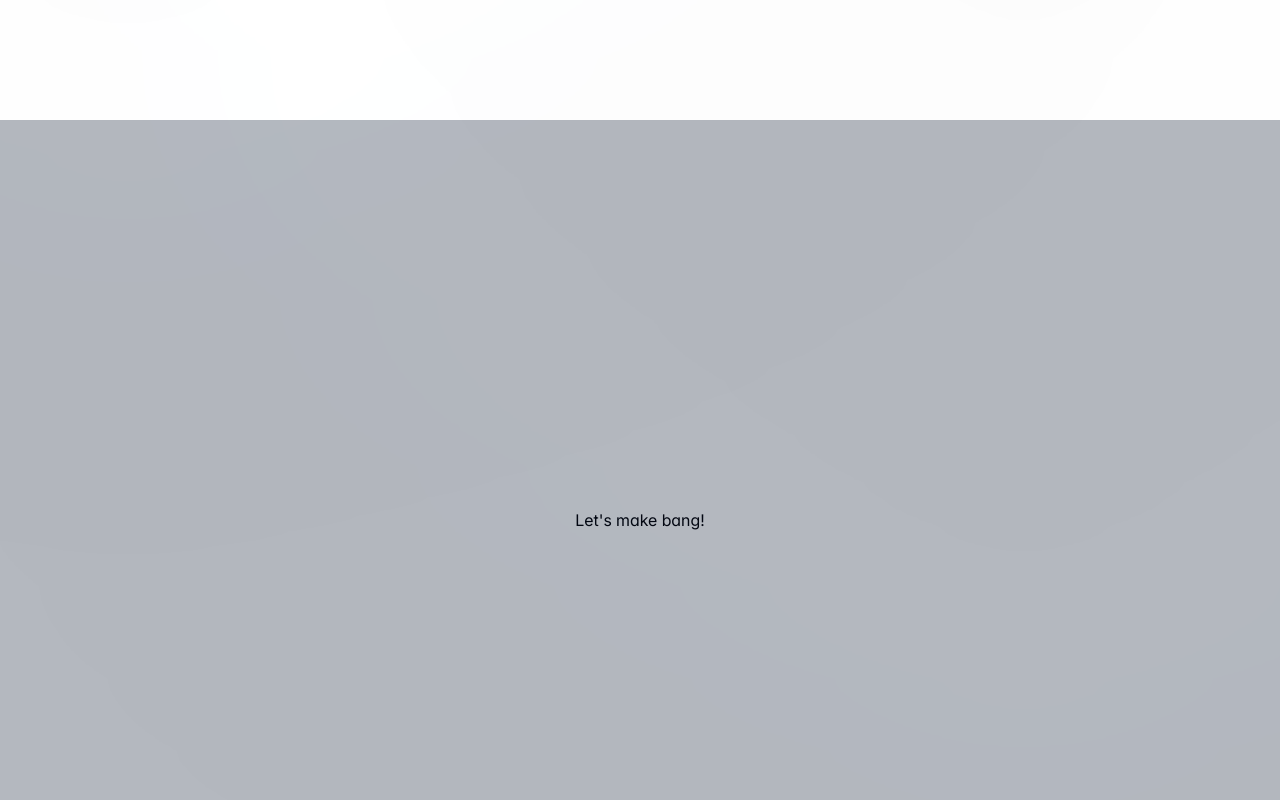
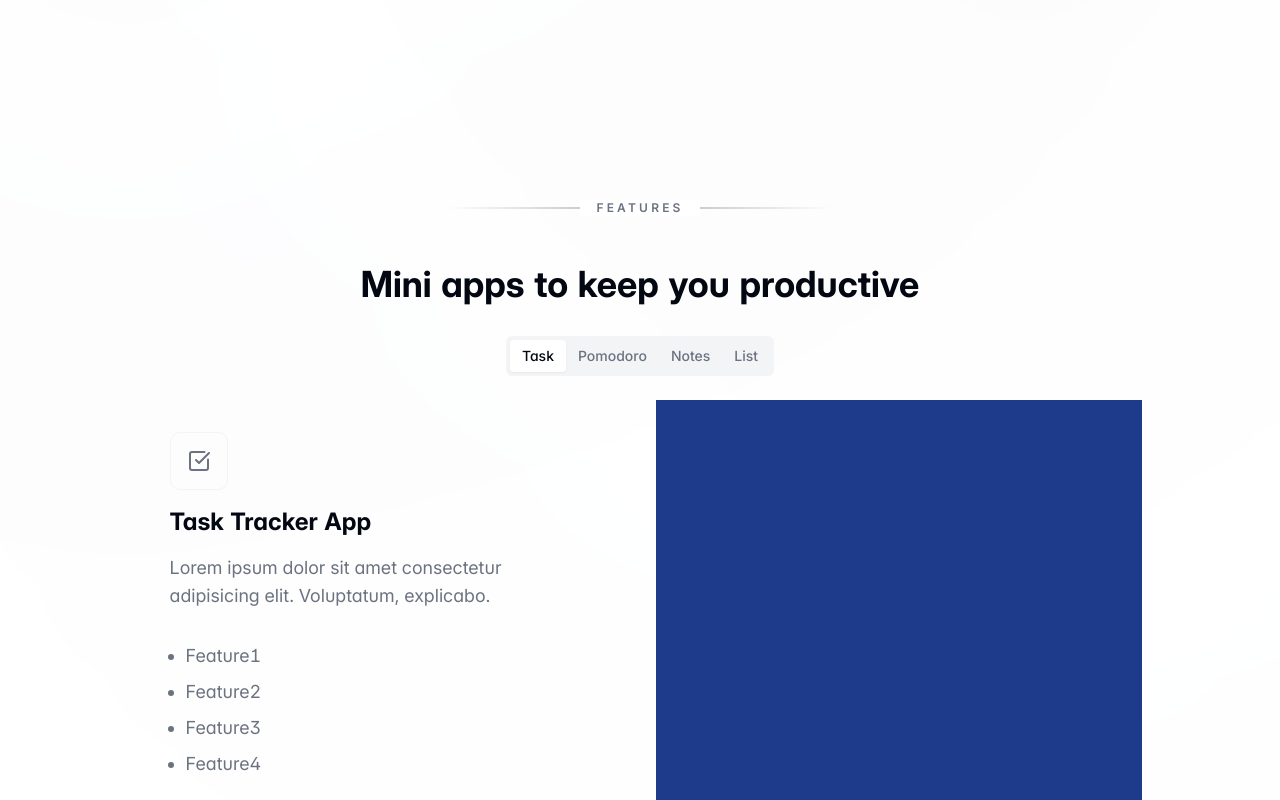
Before and after one commit to seuristic/use-daily, a React (Vite) app: page / in a window 1280 px wide. Shown: the part 680-1480 px from the top of the page. Built offline with nearby package versions, Linux system fonts and the light colour scheme.

Commit message:
feat: add features section in landing page

```diff
--- a/package.json
+++ b/package.json
@@ -14,6 +14,7 @@
   "dependencies": {
     "@radix-ui/react-dropdown-menu": "^2.1.2",
     "@radix-ui/react-slot": "^1.1.0",
+    "@radix-ui/react-tabs": "^1.1.1",
     "@tanstack/react-query": "^5.59.16",
     "class-variance-authority": "^0.7.0",
     "clsx": "^2.1.1",
--- a/src/app/routes/landing.tsx
+++ b/src/app/routes/landing.tsx
@@ -2,35 +2,148 @@ import { Link } from "react-router-dom"
 
 import { Navbar } from "@/components/navbar"
 import { Button } from "@/components/ui/button"
+import { Tabs, TabsContent, TabsList, TabsTrigger } from "@/components/ui/tabs"
+import { SquareCheckBig } from "lucide-react"
 
 export function LandingRoute() {
   return (
-    <main>
+    <main className="w-full overflow-x-hidden">
       <Navbar />
-      <div className="w-full overflow-x-hidden">
-        <div className="relative mx-auto flex h-svh max-w-screen-xl flex-col items-center justify-center gap-y-20 px-4 md:px-8">
-          <div className="z-10 flex w-full flex-col items-center gap-y-12 text-center">
-            <h1 className="md:text-responsive-lg text-responsive-md font-bold leading-[1]">
+      <div className="section relative flex flex-col items-center justify-center gap-y-20">
+        <div className="flex w-full flex-col items-center gap-y-12 text-center">
+          <h1 className="text-responsive-base font-bold leading-[1] md:text-responsive-lg">
             Elevate Productivity
           </h1>
-            <p className="max-w-screen-md text-xl text-muted-foreground">
-              Lorem ipsum dolor sit amet consectetur adipisicing elit. Maxime
-              odit excepturi sapiente laboriosam suscipit tenetur ipsum!
+          <p className="max-w-screen-md text-muted-foreground md:text-xl">
+            Lorem ipsum dolor sit amet consectetur adipisicing elit. Maxime odit
+            excepturi sapiente laboriosam suscipit tenetur ipsum!
           </p>
         </div>
         <div className="flex items-center justify-center gap-x-4">
           <Button asChild>
-              <Link to="/signup">Sign Up</Link>
+            <Link to="/signup">Let's start</Link>
           </Button>
           <Button asChild variant="outline">
-              <Link to="/login">Already a user? Login</Link>
+            <Link to="/login">Already a user?</Link>
           </Button>
         </div>
-          <div className="bg-gradient absolute left-1/2 top-1/2 size-[256px] translate-x-full rounded-full bg-muted-foreground/50 blur-[1024px]" />
-          <div className="bg-gradient absolute left-0 top-0 size-[256px] -translate-y-1/2 rounded-full bg-muted-foreground/50 blur-[1024px]" />
+        <div className="bg-gradient absolute left-1/2 top-1/2 -z-10 size-[256px] translate-x-full rounded-full bg-muted-foreground/50 blur-[1024px]" />
+        <div className="bg-gradient absolute left-0 top-0 -z-10 size-[256px] -translate-y-1/2 rounded-full bg-muted-foreground/50 blur-[1024px]" />
       </div>
-        <div id="features" className="flex h-dvh w-full bg-muted-foreground/50">
-          <p className="m-auto">Let's make bang!</p>
+      <div id="features" className="section space-y-12">
+        <div className="relative flex w-full justify-center text-muted-foreground">
+          <span className="bg-background px-4 text-xs font-semibold uppercase tracking-[0.2rem]">
+            Features
+          </span>
+          <span className="absolute left-1/2 top-1/2 -z-10 h-px w-72 -translate-x-1/2 -translate-y-1/2 bg-gradient-to-r from-transparent via-muted-foreground md:w-96" />
+        </div>
+        <div className="flex flex-col items-center gap-y-8">
+          <h2 className="text-center text-4xl font-bold">
+            Mini apps to keep you productive
+          </h2>
+          <Tabs
+            defaultValue="task-tracker"
+            className="flex w-full flex-col items-center gap-y-4"
+          >
+            <TabsList>
+              <TabsTrigger value="task-tracker">Task</TabsTrigger>
+              <TabsTrigger value="pomodoro-timer">Pomodoro</TabsTrigger>
+              <TabsTrigger value="keep-notes">Notes</TabsTrigger>
+              <TabsTrigger value="make-list">List</TabsTrigger>
+            </TabsList>
+            <TabsContent value="task-tracker" className="w-full">
+              <div className="flex h-[1000px] w-full flex-col justify-center gap-8 md:h-[500px] md:flex-row">
+                <div className="h-2/5 w-full space-y-8 p-4 text-lg md:h-full md:w-2/5 md:p-8">
+                  <div className="space-y-4">
+                    <div className="w-fit rounded-xl border border-muted p-4 text-muted-foreground">
+                      <SquareCheckBig size={24} />
+                    </div>
+                    <h3 className="text-2xl font-bold">Task Tracker App</h3>
+                    <p className="text-muted-foreground">
+                      Lorem ipsum dolor sit amet consectetur adipisicing elit.
+                      Voluptatum, explicabo.
+                    </p>
+                  </div>
+                  <ul className="list-disc space-y-2 pl-4 text-muted-foreground">
+                    <li>Feature1</li>
+                    <li>Feature2</li>
+                    <li>Feature3</li>
+                    <li>Feature4</li>
+                  </ul>
+                </div>
+                <div className="h-2/5 w-full bg-blue-900 md:h-full md:w-2/5"></div>
+              </div>
+            </TabsContent>
+            <TabsContent value="pomodoro-timer" className="w-full">
+              <div className="flex h-[1000px] w-full flex-col justify-center gap-8 md:h-[500px] md:flex-row">
+                <div className="h-2/5 w-full space-y-8 p-4 text-lg md:h-full md:w-2/5 md:p-8">
+                  <div className="space-y-4">
+                    <div className="w-fit rounded-xl border border-muted p-4 text-muted-foreground">
+                      <SquareCheckBig size={24} />
+                    </div>
+                    <h3 className="text-2xl font-bold">Pomodoro Timer</h3>
+                    <p className="text-muted-foreground">
+                      Lorem ipsum dolor sit amet consectetur adipisicing elit.
+                      Voluptatum, explicabo.
+                    </p>
+                  </div>
+                  <ul className="list-disc space-y-2 pl-4 text-muted-foreground">
+                    <li>Feature1</li>
+                    <li>Feature2</li>
+                    <li>Feature3</li>
+                    <li>Feature4</li>
+                  </ul>
+                </div>
+                <div className="h-2/5 w-full bg-blue-900 md:h-full md:w-2/5"></div>
+              </div>
+            </TabsContent>
+            <TabsContent value="keep-notes" className="w-full">
+              <div className="flex h-[1000px] w-full flex-col justify-center gap-8 md:h-[500px] md:flex-row">
+                <div className="h-2/5 w-full space-y-8 p-4 text-lg md:h-full md:w-2/5 md:p-8">
+                  <div className="space-y-4">
+                    <div className="w-fit rounded-xl border border-muted p-4 text-muted-foreground">
+                      <SquareCheckBig size={24} />
+                    </div>
+                    <h3 className="text-2xl font-bold">Keep Notes</h3>
+                    <p className="text-muted-foreground">
+                      Lorem ipsum dolor sit amet consectetur adipisicing elit.
+                      Voluptatum, explicabo.
+                    </p>
+                  </div>
+                  <ul className="list-disc space-y-2 pl-4 text-muted-foreground">
+                    <li>Feature1</li>
+                    <li>Feature2</li>
+                    <li>Feature3</li>
+                    <li>Feature4</li>
+                  </ul>
+                </div>
+                <div className="h-2/5 w-full bg-blue-900 md:h-full md:w-2/5"></div>
+              </div>
+            </TabsContent>
+            <TabsContent value="make-list" className="w-full">
+              <div className="flex h-[1000px] w-full flex-col justify-center gap-8 md:h-[500px] md:flex-row">
+                <div className="h-2/5 w-full space-y-8 p-4 text-lg md:h-full md:w-2/5 md:p-8">
+                  <div className="space-y-4">
+                    <div className="w-fit rounded-xl border border-muted p-4 text-muted-foreground">
+                      <SquareCheckBig size={24} />
+                    </div>
+                    <h3 className="text-2xl font-bold">Make List</h3>
+                    <p className="text-muted-foreground">
+                      Lorem ipsum dolor sit amet consectetur adipisicing elit.
+                      Voluptatum, explicabo.
+                    </p>
+                  </div>
+                  <ul className="list-disc space-y-2 pl-4 text-muted-foreground">
+                    <li>Feature1</li>
+                    <li>Feature2</li>
+                    <li>Feature3</li>
+                    <li>Feature4</li>
+                  </ul>
+                </div>
+                <div className="h-2/5 w-full bg-blue-900 md:h-full md:w-2/5"></div>
+              </div>
+            </TabsContent>
+          </Tabs>
         </div>
       </div>
     </main>
--- a/src/components/navbar.tsx
+++ b/src/components/navbar.tsx
@@ -22,12 +22,12 @@ export const Navbar = () => {
           </div>
           <div className="hidden space-x-4 md:flex md:flex-1 md:items-center md:justify-end">
             <div className="flex items-baseline gap-x-2">
-              <Link to="#features" className="link">
+              <a href="#features" className="link">
                 Features
-              </Link>
-              <Link to="#contribute" className="link">
+              </a>
+              <a href="#contribute" className="link">
                 Contribute
-              </Link>
+              </a>
             </div>
             <div className="flex items-center gap-x-4">
               <Button asChild variant="outline">
--- /dev/null
+++ b/src/components/ui/tabs.tsx
@@ -0,0 +1,53 @@
+import * as React from "react"
+import * as TabsPrimitive from "@radix-ui/react-tabs"
+
+import { cn } from "@/lib/utils"
+
+const Tabs = TabsPrimitive.Root
+
+const TabsList = React.forwardRef<
+  React.ElementRef<typeof TabsPrimitive.List>,
+  React.ComponentPropsWithoutRef<typeof TabsPrimitive.List>
+>(({ className, ...props }, ref) => (
+  <TabsPrimitive.List
+    ref={ref}
+    className={cn(
+      "inline-flex h-10 items-center justify-center rounded-md bg-muted p-1 text-muted-foreground",
+      className
+    )}
+    {...props}
+  />
+))
+TabsList.displayName = TabsPrimitive.List.displayName
+
+const TabsTrigger = React.forwardRef<
+  React.ElementRef<typeof TabsPrimitive.Trigger>,
+  React.ComponentPropsWithoutRef<typeof TabsPrimitive.Trigger>
+>(({ className, ...props }, ref) => (
+  <TabsPrimitive.Trigger
+    ref={ref}
+    className={cn(
+      "inline-flex items-center justify-center whitespace-nowrap rounded-sm px-3 py-1.5 text-sm font-medium ring-offset-background transition-all focus-visible:outline-none focus-visible:ring-2 focus-visible:ring-ring focus-visible:ring-offset-2 disabled:pointer-events-none disabled:opacity-50 data-[state=active]:bg-background data-[state=active]:text-foreground data-[state=active]:shadow-sm",
+      className
+    )}
+    {...props}
+  />
+))
+TabsTrigger.displayName = TabsPrimitive.Trigger.displayName
+
+const TabsContent = React.forwardRef<
+  React.ElementRef<typeof TabsPrimitive.Content>,
+  React.ComponentPropsWithoutRef<typeof TabsPrimitive.Content>
+>(({ className, ...props }, ref) => (
+  <TabsPrimitive.Content
+    ref={ref}
+    className={cn(
+      "mt-2 ring-offset-background focus-visible:outline-none focus-visible:ring-2 focus-visible:ring-ring focus-visible:ring-offset-2",
+      className
+    )}
+    {...props}
+  />
+))
+TabsContent.displayName = TabsPrimitive.Content.displayName
+
+export { Tabs, TabsList, TabsTrigger, TabsContent }
--- a/src/styles/index.css
+++ b/src/styles/index.css
@@ -66,7 +66,7 @@
     @apply border-border font-sans;
   }
   html {
-    scroll-behavior: smooth;
+    @apply scroll-smooth;
   }
   body {
     @apply bg-background text-foreground;
@@ -77,4 +77,8 @@
   .link {
     @apply inline-flex h-10 items-center rounded-md px-4 py-2 text-sm font-medium text-muted-foreground hover:text-foreground;
   }
+
+  .section {
+    @apply mx-auto h-full min-h-svh max-w-screen-xl px-4 py-16 md:px-8 md:py-20;
+  }
 }
```
Also changed, not shown: tailwind.config.js (+4 -4 lines), 1 other file (tests, documents, lock files or other folders). Lines whose indentation alone changed are shown as unchanged.
